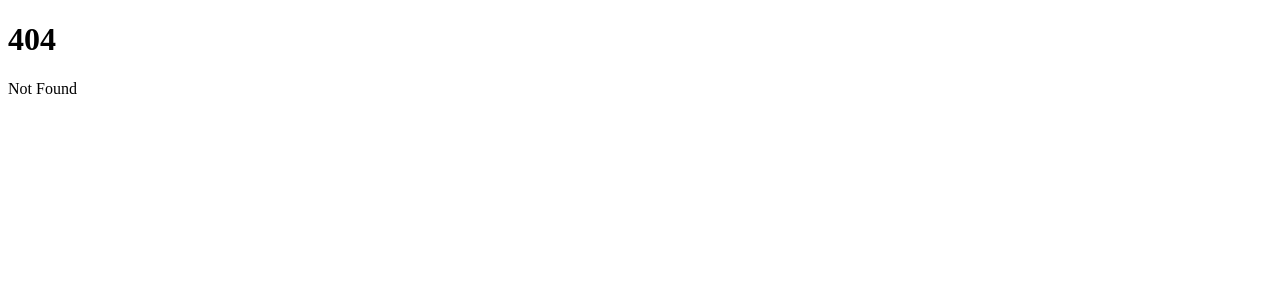
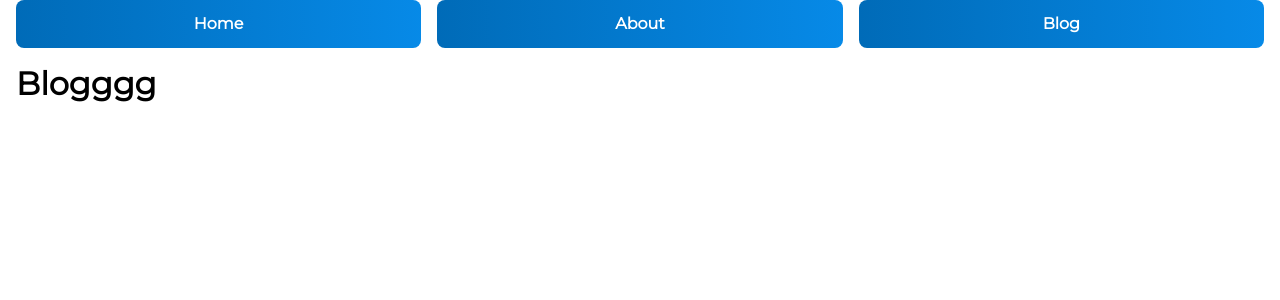
Before and after one commit to ncastle/personal-blog, a SvelteKit app: page /blog in a window 1280 px wide. Before the commit this address had no page. Shown: the top 300 px of the page. Built offline with nearby package versions, Linux system fonts and the light colour scheme.

Commit message:
add layout with styled nav, home, about, and blog pages

```diff
--- a/src/app.html
+++ b/src/app.html
@@ -10,3 +10,13 @@
 		<div style="display: contents">%sveltekit.body%</div>
 	</body>
 </html>
+
+<style>
+	@import url('https://fonts.googleapis.com/css2?family=Montserrat&display=swap');
+	* {
+		margin: 0;
+		padding: 0;
+		box-sizing: border-box;
+		font-family: 'Montserrat', sans-serif;
+	}
+</style>
--- /dev/null
+++ b/src/routes/+layout.svelte
@@ -0,0 +1,58 @@
+<nav>
+  <a href="/">Home</a>
+  <a href="/about">About</a>
+  <a href="/blog">Blog</a>
+
+</nav>
+
+<main>
+  <slot></slot>
+</main>
+
+
+<style>
+
+  main {
+    padding: 1rem;
+  }
+
+  nav {
+    margin-bottom: 1rem;
+    height: 3rem;
+    border-radius: 0.5rem;
+    display: flex;
+    gap: 1rem;
+    margin: 0 1rem;
+  }
+
+  a {
+    line-height: 3rem;
+    height: inherit;
+    padding: 0 1.5rem;
+    flex: 1;
+    display: inline-block;
+
+    background-image: linear-gradient(to right, #006BB8, #0A99FF, #A3D9FF );
+    background-size: 300% 100%;
+    border-radius: 0.5rem;
+    color: black;
+    text-decoration: none;
+    text-align: center;
+    font-weight: bold;
+    color: white;
+
+    transition: all 0.5s ease;
+  }
+
+  a:visited {
+    color: black;
+    color: white;
+  }
+
+  a:hover {
+    background-position: 100% 0;
+    transition: all 0.5s ease;
+    color: black;
+  }
+
+</style>
--- /dev/null
+++ b/src/routes/about/+page.svelte
@@ -0,0 +1,2 @@
+<h1>This is the about page</h1>
+<p>Hello, welcome to my personal blog built in Svelte using SvelteKit</p>
--- /dev/null
+++ b/src/routes/blog/+page.svelte
@@ -0,0 +1 @@
+<h1>Blogggg</h1>
```
Also changed, not shown: src/routes/blog/[slug]/+page.js (added, +14 -0 lines), src/routes/blog/[slug]/+page.svelte (added, +7 -0 lines).
